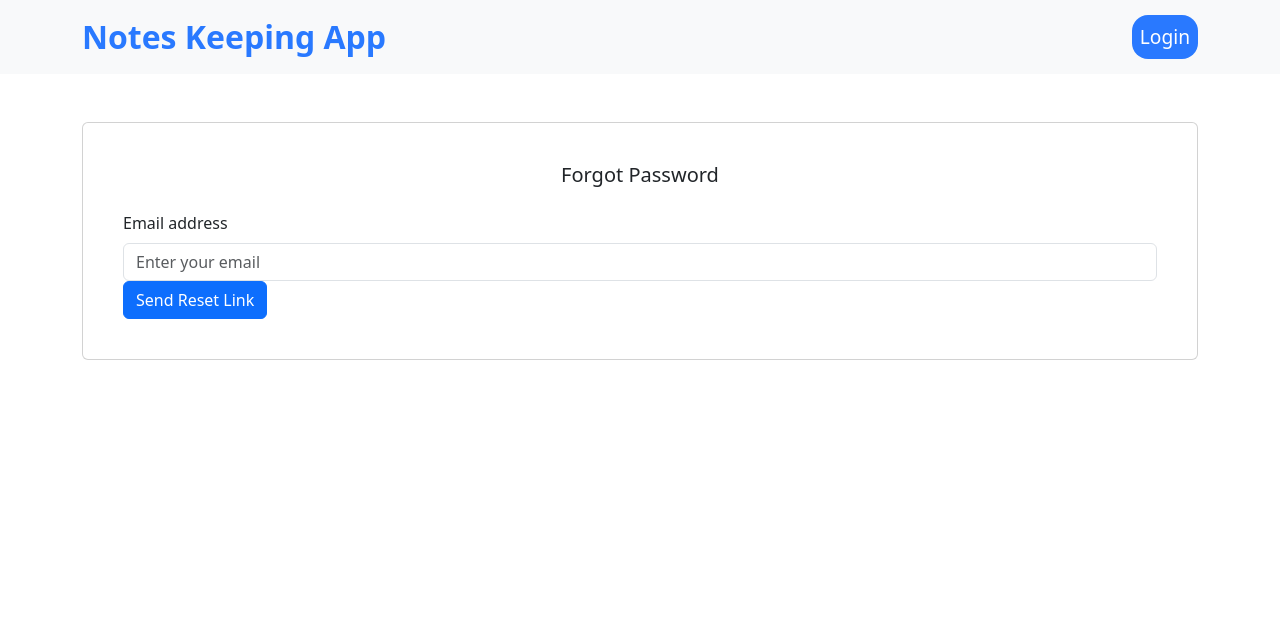
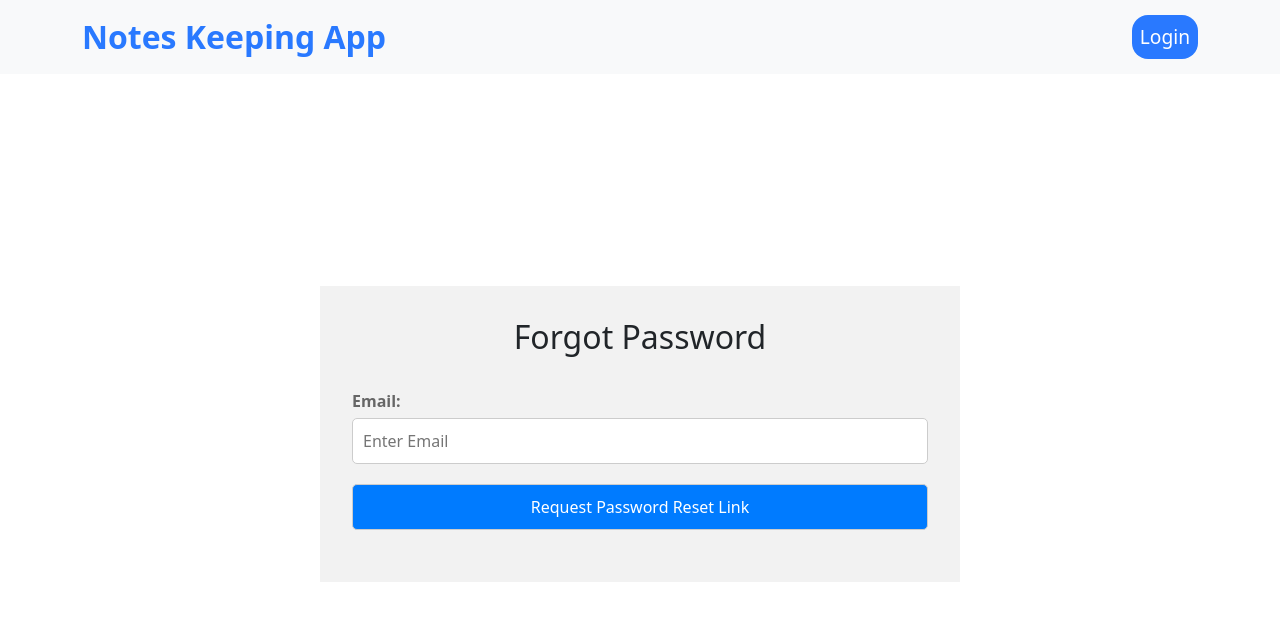
Before and after one commit to bajpaisushil/notes-keep-frontend, a React (Create React App) app: page /auth/password/forgot in a window 1280 px wide. Shown: the top 620 px of the page. Built offline with nearby package versions, Linux system fonts and the light colour scheme.

Commit message:
forgot and reset added

```diff
--- a/src/App.js
+++ b/src/App.js
@@ -1,8 +1,8 @@
 import React from 'react';
 import {BrowserRouter, Route, Routes} from 'react-router-dom';
 import Dashboard from './components/Dashboard';
-import Signup from './components/Signup';
-import Login from './components/Login';
+import Signup from './auth/Signup';
+import Login from './auth/Login';
 import Navbar from './components/Navigation';
 import ActivateAccount from './auth/ActivateAccount';
 import ForgotPassword from './auth/ForgotPassword';
--- a/src/auth/ForgotPassword.jsx
+++ b/src/auth/ForgotPassword.jsx
@@ -1,26 +1,65 @@
-import React from 'react';
-import { Container, Form, Button, Card } from 'react-bootstrap';
+import React, { useState } from "react";
+import axios from "axios";
+import { ToastContainer, toast } from "react-toastify";
+import "react-toastify/dist/ReactToastify.min.css";
+import { Link, useNavigate } from "react-router-dom";
+import './login.css';
 
 
-function ForgotPassword(){
+const ForgotPassword = () => {
+  const [email, setEmail] = useState("");
+  const [buttonText, setButtonText] = useState("Request Password Reset Link");
+  const nav=useNavigate();
+
+  const clickSubmit = (e) => {
+    e.preventDefault();
+    setButtonText("Please wait, It may take longer ...");
+    axios({
+      method: "PUT",
+      url: `${process.env.REACT_APP_API}/user/forgot-password`,
+      data: { email },
+    })
+      .then((response) => {
+        console.log("Forgot Password Success=> ", response);
+        toast.success(response.data.message);
+        setButtonText("Check your email")
+      })
+      .catch((error) => {
+        console.log("Forgot Password Error=> ", error.response);
+        toast.error(error.response.data.error);
+        setEmail("");
+        setTimeout(()=>{
+          nav("/signup")
+        }, 4000);
+      });
+  };
+  const forgotPassword=()=>(
+    <div className="login-page">
+      <ToastContainer />
+      <div className="login-container">
+      <h2 className="login-title">Forgot Password</h2>
+      <form className="login-form" onSubmit={clickSubmit}>
+        <div className="form-group">
+          <label htmlFor="name">Email:</label>
+          <input
+            type="email"
+            id="email"
+            value={email}
+            onChange={(e) => setEmail(e.target.value)}
+            required
+            placeholder="Enter Email"
+          />
+        </div>
+        <div className="form-group">
+        <input type="submit" value={`${buttonText}`} />
+        </div>
+      </form>
+      </div>
+    </div>
+  )
 
   return (
-    <Container className="container mt-5">
-      <Card className="p-4 card-container">
-        <Card.Body>
-          <Card.Title className="mb-4 text-center card-title">Forgot Password</Card.Title>
-          <Form>
-            <Form.Group controlId="formBasicEmail">
-              <Form.Label>Email address</Form.Label>
-              <Form.Control type="email" placeholder="Enter your email" />
-            </Form.Group>
-            <Button variant="primary" type="submit">
-              Send Reset Link
-            </Button>
-          </Form>
-        </Card.Body>
-      </Card>
-    </Container>
+    forgotPassword()
   );
 };
 
--- a/src/components/Login.jsx
+++ b/src/auth/Login.jsx
@@ -1,6 +1,6 @@
 import axios from "axios";
 import React, { useState } from "react";
-import { useNavigate } from "react-router-dom";
+import { Link, useNavigate } from "react-router-dom";
 import { toast } from "react-toastify";
 import './login.css';
 import Cookies from 'js-cookie';
@@ -17,8 +17,7 @@ function Login() {
     e.preventDefault();
     setButtonText("Please Wait! Logging In ...");
     try {
-      axios
-        .request({
+      axios({
           method: "POST",
           url: `${process.env.REACT_APP_API}/user/login`,
           data: { email, password },
@@ -29,7 +28,7 @@ function Login() {
           // console.log('res.cookies=> ', res.cookies);
           try {
             Cookies.set('token', res.data.token);
-            localStorage.setItem('token', res.data.token);
+            // localStorage.setItem('token', res.data.token);
           } catch (error) {
             console.log(error);
           }
@@ -42,10 +41,12 @@ function Login() {
         .catch((err)=>{
           console.log('Error loggin:', err);
           toast.error(err.response?.data?.error || "An error occurred.");
+          setButtonText("Login");
         })
     } catch (error) {
       console.error("Error Logging:", error);
       toast.error(error.response?.data?.error || "An error occurred.");
+      setButtonText("Login");
     }
   };
 
@@ -82,6 +83,7 @@ function Login() {
         <div className="form-group login-signup-link">
           Don't have an account? <a href="/signup">Sign Up</a>
         </div>
+        <Link to="/auth/password/forgot" className="forgot-password-button">Forgot Password</Link>
       </form>
       </div>
     </div>
--- a/src/auth/ResetPassword.jsx
+++ b/src/auth/ResetPassword.jsx
@@ -1,31 +1,81 @@
-import React from 'react';
-import { Container, Form, Button, Card } from 'react-bootstrap';
+import React, { useEffect, useState } from "react";
+import axios from "axios";
+import jwt_decode from 'jwt-decode';
+import { ToastContainer, toast } from "react-toastify";
+import "react-toastify/dist/ReactToastify.min.css";
+import { useNavigate } from "react-router-dom";
 
 
-function ResetPassword(){
+function ResetPassword() {
+  const [name, setName] = useState("");
+  const [token, setToken]=useState("");
+  const [newPassword, setNewPassword]=useState("");
+  const [buttonText, setButtonText] = useState("Reset Password");
+  const nav=useNavigate();
+
+  useEffect(() => {
+    const url = window.location.pathname;
+    const token = url.replace("/auth/password/reset/", "");
+    console.log(token);
+    let { name } = jwt_decode(token);
+    console.log(name);
+    if (token) {
+      setToken(token);
+      setName(name);
+    }
+  }, []);
+
+  const clickSubmit = (e) => {
+    e.preventDefault();
+    if (newPassword.length < 5) {
+      alert("Password should have at least 5 characters");
+      return;
+    }
+    setButtonText("Please wait, It may take longer ...");
+    axios({
+      method: "PUT",
+      url: `${process.env.REACT_APP_API}/user/reset-password`,
+      data: { newPassword, resetPasswordLink: token },
+    })
+      .then((response) => {
+        console.log("Reset Password Success=> ", response);
+        toast.success(response.data.message);
+        setButtonText("Done");
+        setTimeout(() => {
+          nav("/login");
+        }, 1500);
+      })
+      .catch((error) => {
+        console.log("Reset Password Error=> ", error);
+        toast.error(error.response.data.error);
+        setButtonText("Reset Password");
+      });
+  };
 
   return (
-    <Container className="container mt-5">
-      <Card className="p-4 card-container">
-        <Card.Body>
-          <Card.Title className="mb-4 text-center card-title">Reset Password</Card.Title>
-          <Form>
-            <Form.Group controlId="formBasicNewPassword">
-              <Form.Label>New Password</Form.Label>
-              <Form.Control type="password" placeholder="Enter your new password" />
-            </Form.Group>
-            <Form.Group controlId="formBasicConfirmPassword">
-              <Form.Label>Confirm Password</Form.Label>
-              <Form.Control type="password" placeholder="Confirm your new password" />
-            </Form.Group>
-            <Button variant="primary" type="submit">
-              Reset Password
-            </Button>
-          </Form>
-        </Card.Body>
-      </Card>
-    </Container>
+    <div className="login-page">
+      <h1 className="login-heading">Hi {name}! Type your new password</h1>
+      <div className="login-container">
+        <h2 className="login-title">Reset Password</h2>
+        <form className="login-form" onSubmit={clickSubmit}>
+          <div className="form-group">
+            <label htmlFor="password">New Password:</label>
+            <input
+              type="password"
+              id="password"
+              value={newPassword}
+              onChange={(e) => setNewPassword(e.target.value)}
+              required
+              placeholder="Enter new Password"
+            />
+          </div>
+          <div className="form-group">
+            <input type="submit" value={`${buttonText}`} />
+          </div>
+        </form>
+      </div>
+    </div>
   );
-};
+}
 
 export default ResetPassword;
--- a/src/components/login.css
+++ b/src/auth/forgotPassword.css
@@ -57,14 +57,6 @@
     background-color: #0056b3;
   }
 
-  .form-group .signup-link {
-    text-align: center;
-  }
-
-  .form-group .signup-link a {
-    color: #007bff;
-    text-decoration: none;
-  }
 
   @media screen and (max-width: 900px){
     .login-container{
--- /dev/null
+++ b/src/auth/login.css
@@ -0,0 +1,90 @@
+/* Login.css */
+.login-page {
+    display: flex;
+    flex-direction: column;
+    align-items: center;
+    justify-content: center;
+    height: 90vh;
+  }
+
+  .login-page h1 {
+    margin-bottom: 30px;
+    color: #333;
+  }
+  .login-title{
+    text-align: center;
+    margin: auto auto 2rem auto;
+  }
+
+  .login-container{
+    padding: 2rem;
+    width: 50%;
+    background-color: #f2f2f2;
+  }
+
+  .form-group {
+    margin-bottom: 20px;
+  }
+
+  .form-group label {
+    display: block;
+    font-weight: bold;
+    color: #666;
+    margin-bottom: 5px;
+  }
+  .login-signup-link{
+    text-align: center;
+    font-size: 1.2rem;
+    text-decoration: none;
+  }
+
+  .form-group input {
+    width: 100%;
+    padding: 10px;
+    border: 1px solid #ccc;
+    border-radius: 5px;
+    font-size: 16px;
+  }
+
+  .form-group input[type="submit"] {
+    background-color: #007bff;
+    color: #fff;
+    cursor: pointer;
+    transition: background-color 0.3s ease;
+  }
+
+  .form-group input[type="submit"]:hover {
+    background-color: #0056b3;
+  }
+
+  .form-group .signup-link {
+    text-align: center;
+  }
+
+  .form-group .signup-link a {
+    color: #007bff;
+    text-decoration: none;
+  }
+  .forgot-password-button{
+    background-color:white;
+    color:red;
+    width: fit-content;
+    text-decoration: none;
+    display: block;
+    margin: auto;
+    outline: solid 2px red;
+    font-size: 1.1rem;
+    border: none;
+    border-radius: 1.5rem;
+    padding: .5rem;
+  }
+  .forgot-password-button:hover{
+    background-color: red;
+    color: white;
+  }
+
+  @media screen and (max-width: 900px){
+    .login-container{
+      width: 95%;
+    }
+  }
--- a/src/components/Dashboard.jsx
+++ b/src/components/Dashboard.jsx
@@ -22,14 +22,13 @@ function Dashboard() {
     let token = document.cookie.split("=")[1];
 
     try {
-      console.log("localstorage=> ", localStorage.getItem("token"));
-      const response = await axios({
+      await axios({
         method: "GET",
         url: `${process.env.REACT_APP_API}/note/notes`,
         withCredentials: true,
         headers: {
           "Content-Type": "application/json",
-          'Authorization': `Bearer ${token}}`,
+          'Authorization': `Bearer ${token}`,
         },
       })
         .then((response) => {
--- a/src/components/Navigation.jsx
+++ b/src/components/Navigation.jsx
@@ -18,8 +18,8 @@ function Navigation() {
         url: `${process.env.REACT_APP_API}/user/logout`,
         withCredentials: true,
       }).then((res) => {
-        console.log(res.data);
         Cookies.remove('token');
+        console.log('logout success=> ',res.data);
         nav("/");
       });
     } catch (error) {
--- a/src/components/note.css
+++ b/src/components/note.css
@@ -10,7 +10,7 @@
     width: fit-content;
     padding: 0 1rem 0 1rem;
     margin: 1rem;
-    background-color: #f7f5a9;
+    background-color: #FFFFCC
 }
 .navbar-login{
     font-size: 1.2rem;
```
Also changed, not shown: src/auth/Signup.jsx (renamed from src/components/Signup.jsx).
